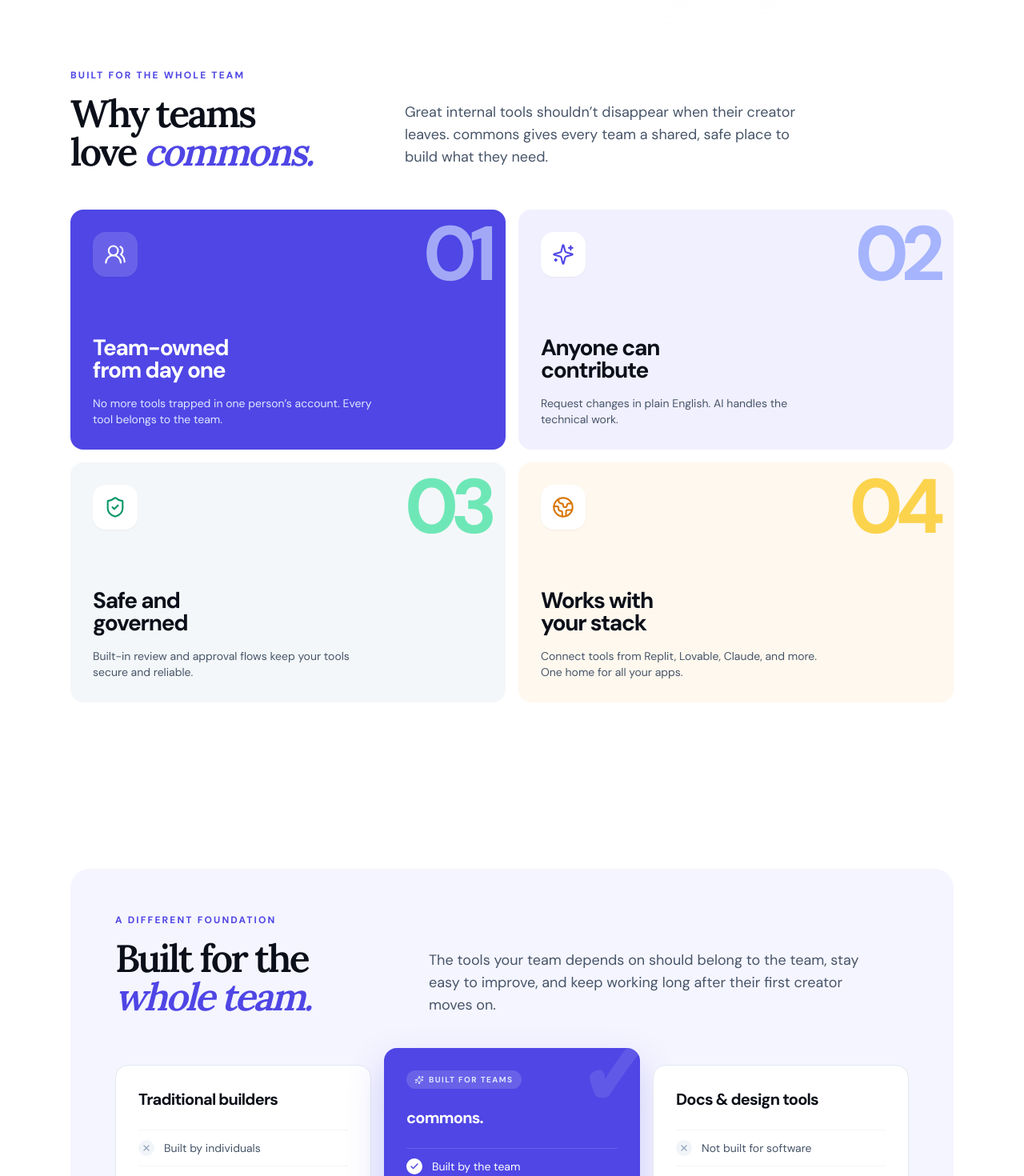
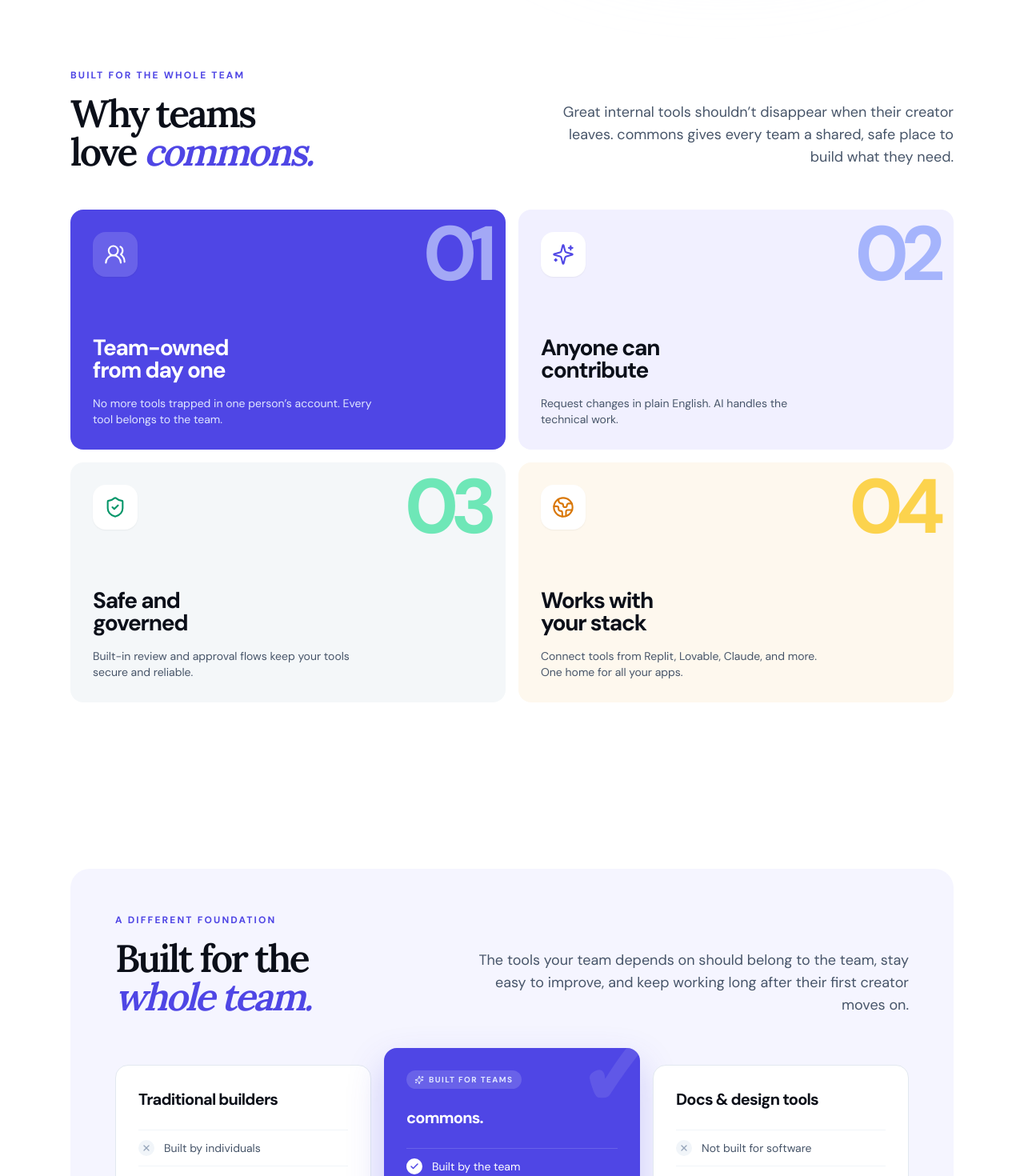
Before and after one commit to comuna-labs/landing-pad, a Next.js app: page / in a window 1280 px wide. Shown: the part 759-2229 px from the top of the page at 80% size. Built offline with nearby package versions, Linux system fonts and the light colour scheme.

Commit message:
fix: align section copy to right

```diff
--- a/components/Comparison.tsx
+++ b/components/Comparison.tsx
@@ -26,7 +26,7 @@ export function Comparison() {
           <p className="text-xs font-bold uppercase tracking-[0.18em] text-indigo-600">A different foundation</p>
           <h2 className="font-display mt-4 text-4xl font-semibold leading-[0.98] tracking-[-0.055em] text-ink sm:text-5xl">Built for the<br /><span className="italic text-indigo-600">whole team.</span></h2>
         </div>
-        <p className="max-w-xl text-base leading-7 text-slate-600 sm:text-lg">The tools your team depends on should belong to the team, stay easy to improve, and keep working long after their first creator moves on.</p>
+        <p className="ml-auto max-w-xl text-right text-base leading-7 text-slate-600 sm:text-lg">The tools your team depends on should belong to the team, stay easy to improve, and keep working long after their first creator moves on.</p>
       </div>
       <div className="mt-10 grid gap-4 lg:grid-cols-3 lg:items-center">
         <List title="Traditional builders" entries={traditional} />
--- a/components/Features.tsx
+++ b/components/Features.tsx
@@ -50,7 +50,7 @@ export function Features() {
         <p className="text-xs font-bold uppercase tracking-[0.18em] text-indigo-600">Built for the whole team</p>
         <h2 className="font-display mt-4 max-w-md text-4xl font-semibold leading-[0.98] tracking-[-0.055em] text-ink sm:text-5xl">Why teams<br />love <span className="italic text-indigo-600">commons.</span></h2>
       </div>
-      <p className="max-w-lg text-base leading-7 text-slate-600 lg:pb-1 sm:text-lg">Great internal tools shouldn’t disappear when their creator leaves. commons gives every team a shared, safe place to build what they need.</p>
+      <p className="ml-auto max-w-lg text-right text-base leading-7 text-slate-600 lg:pb-1 sm:text-lg">Great internal tools shouldn’t disappear when their creator leaves. commons gives every team a shared, safe place to build what they need.</p>
     </div>
 
     <div className="mt-12 grid gap-3 sm:grid-cols-2 sm:gap-4">
```
